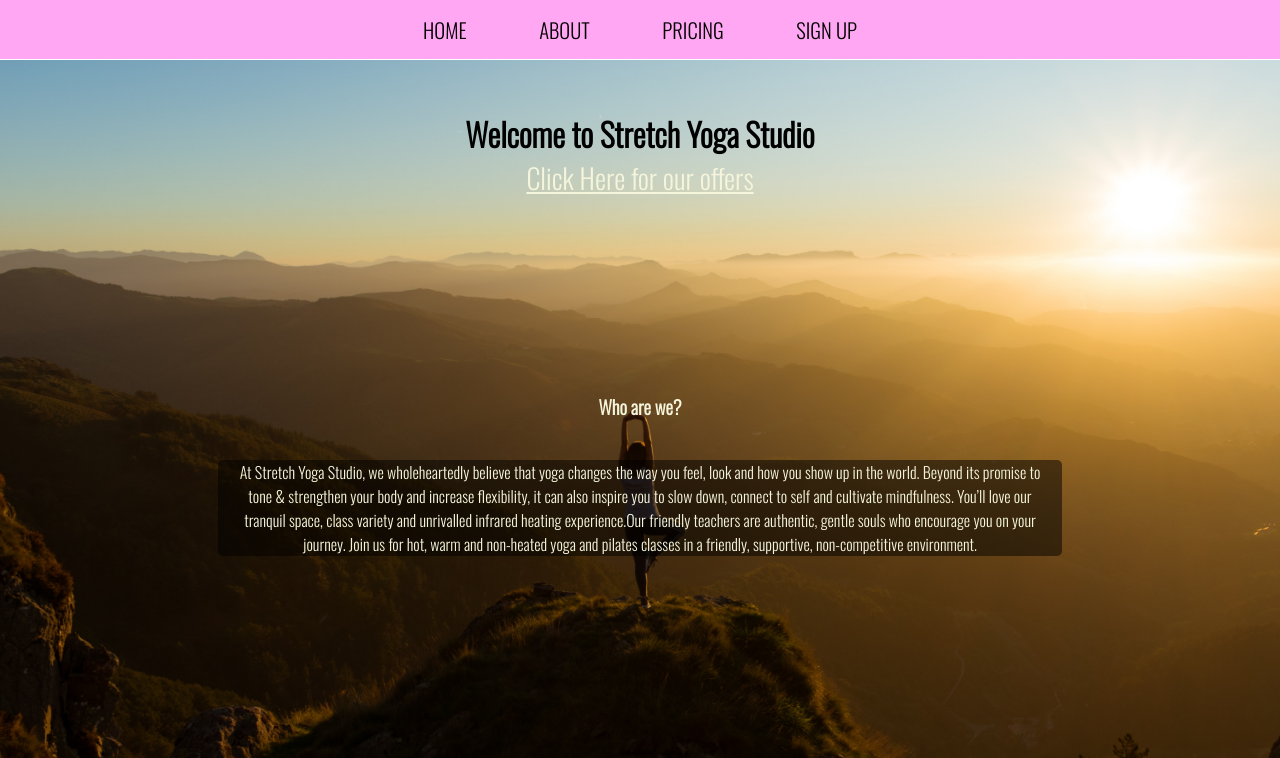
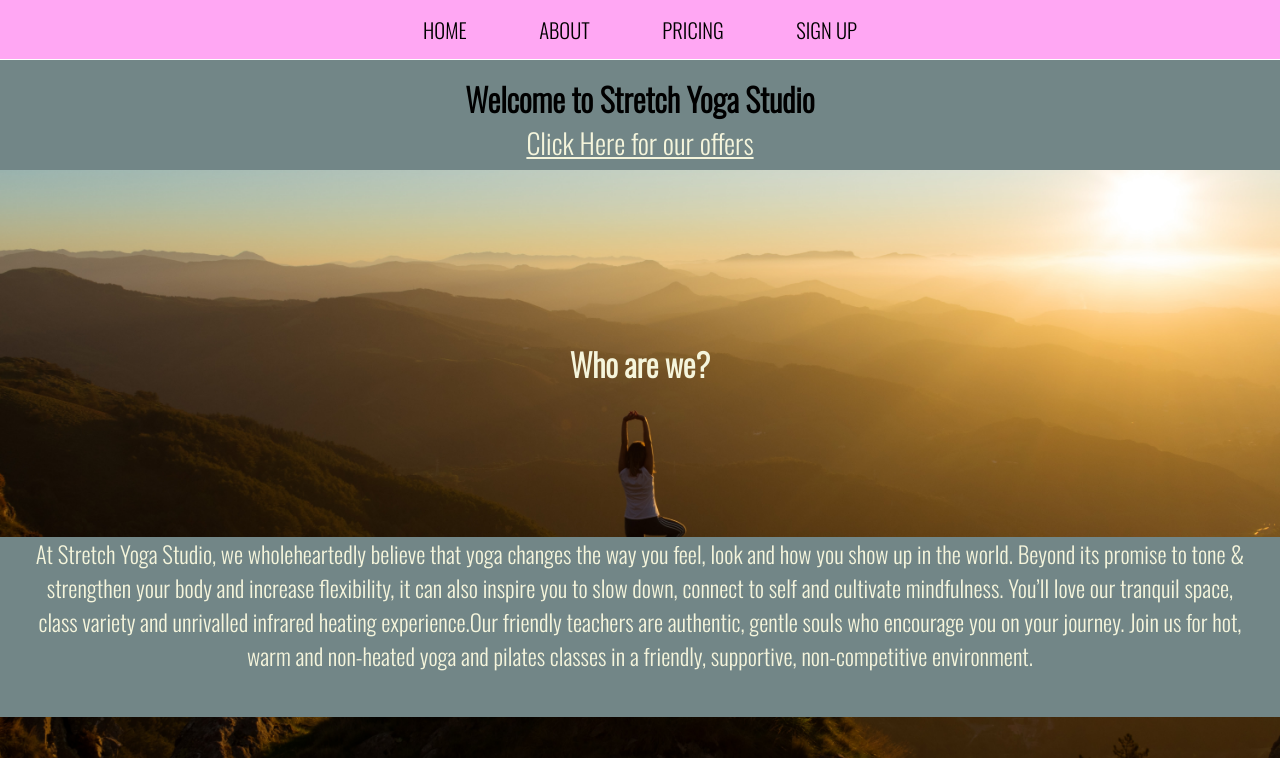
Before and after one commit to ivanlasic23/Project1, a plain HTML site: page index.html in a window 1280 px wide. Shown: the top 758 px of the page. Drawn offline with nearby package versions, Linux system fonts and the light colour scheme.

Commit message:
Add more styling to home page as background colors no transparency and fix the responsiveness

```diff
--- a/assets/style/style.css
+++ b/assets/style/style.css
@@ -210,7 +210,7 @@ iframe {
 	}
 
 	#hours-table {
-		width: 36%;
+		width: 25%;
 		text-align: center;
 		border: solid black 1px;
 		display: inline-block;
@@ -349,7 +349,7 @@ textarea {
 
 .who-are-we {
 	text-align: center;
-	margin-top: 20px;
+	margin-top: 80px;
 	color: beige;
 }
 
@@ -364,9 +364,12 @@ textarea {
 }
 
 #main-main {
-	width: 50%;
 	margin-left: auto;
 	margin-right: auto;
+	background-color: #728687;
+	width: 100%;
+	height: 110px;
+	padding-top: 15px;
 }
 
 #main-h1 {
@@ -402,21 +405,17 @@ main>a:hover {
 }
 
 #welcomemsg p {
-	padding-left: 20px;
-	padding-right: 20px;
+	padding-left: 30px;
+	padding-right: 30px;
 	text-align: center;
 	color: beige;
-	margin-bottom: 55px;
+	margin-top: 100px;
 	font-size: 14px;
-	background-color: rgba(0, 0, 0, 0.5);
-	width: 80%;
-	margin-left: auto;
-	margin-right: auto;
-	border-radius: 5px;
-
+	background-color: #728687;
+	width: 100%;
 }
 
-@media only screen and (min-width: 426px) {
+@media only screen and (min-width: 425px) {
 
 	#main-offer {
 		padding: 0;
@@ -432,23 +431,26 @@ main>a:hover {
 
 	#welcomemsg p {
 		font-size: 16px;
-		margin-bottom: 100px;
-		width: 66%;
+		margin-top: 80px;
 	}
 
 	.who-are-we {
 		margin-top: 70px;
 	}
+}
 
-	#main-main {
-		margin-top: 50px;
+@media only screen and (min-width: 768px) {
+	#welcomemsg {
+		margin-top: 100px;
+		font-size: 27px;
 	}
-
 }
 
 @media only screen and (min-width: 1024px) {
-	#welcomemsg {
-		margin-top: 120px;
+	#welcomemsg p{
+		margin-top: 150px;
+		font-size: 23px;
+		height: 180px;
 	}
 
 	.who-are-we {
```
